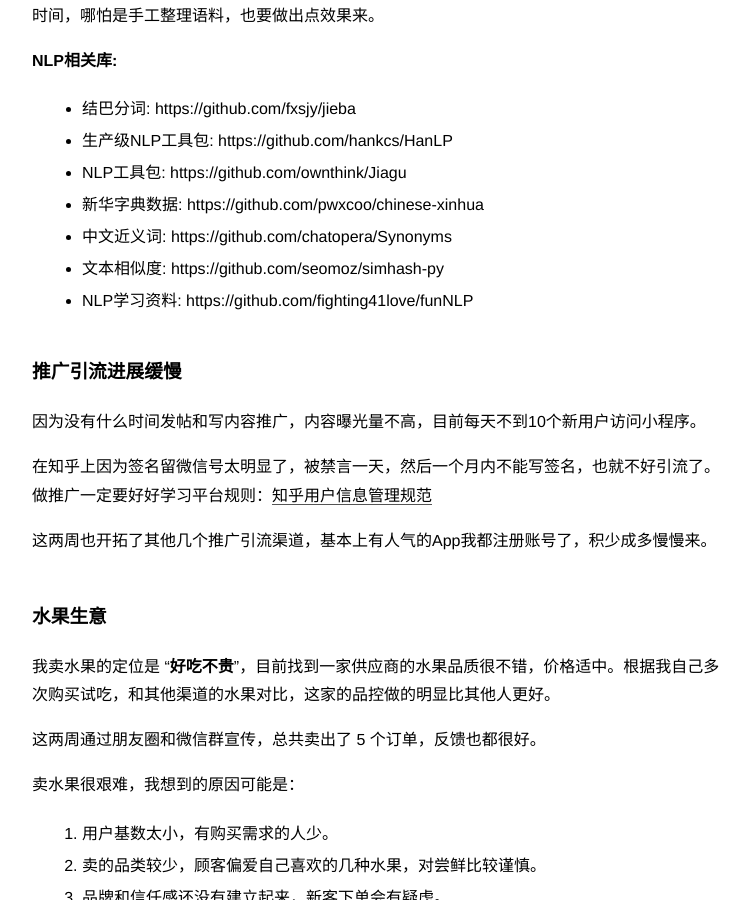
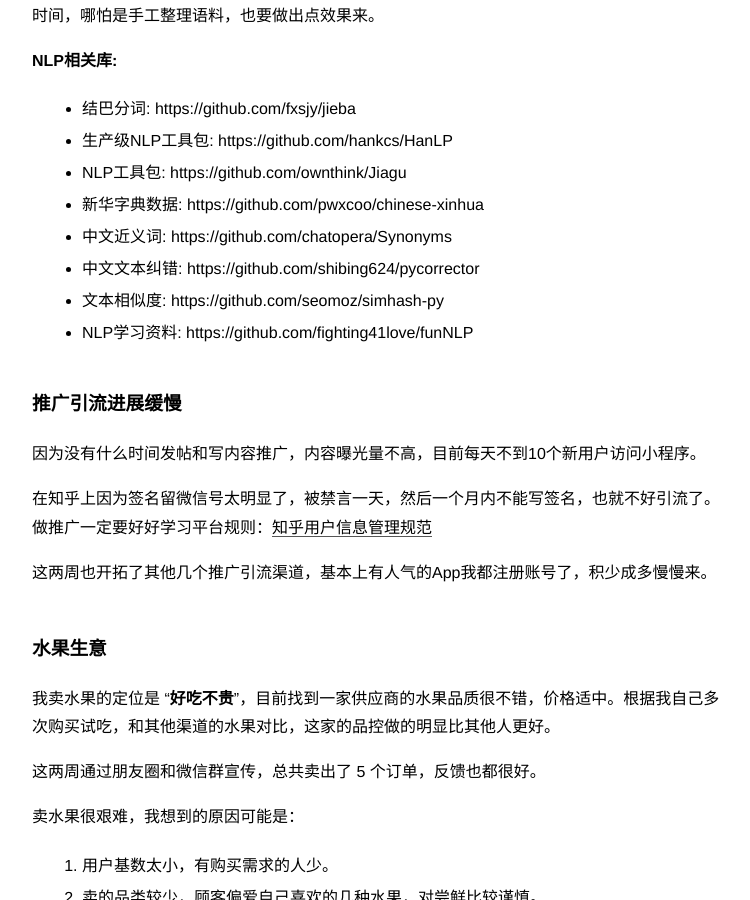
Before and after one commit to guyskk/guyskk.github.io, a Jekyll site: the page built from _posts/2021-05-25-onebiz-3.md, in a window 1280 px wide and 900 px high, scrolled down 1494 px. Shown: the whole window, without its empty margins (258-1008 px from the left). Built offline with Jekyll 4.4.1, drawn with Linux system fonts in a browser that asks for light colours; some of the changed lines change nothing that is shown.

Commit message:
add pycorrector link

```diff
--- a/_posts/2021-05-25-onebiz-3.md
+++ b/_posts/2021-05-25-onebiz-3.md
@@ -47,6 +47,7 @@ title: "自宅创业 - 自动化原创及推广引流进展缓慢"
 - NLP工具包: https://github.com/ownthink/Jiagu
 - 新华字典数据: https://github.com/pwxcoo/chinese-xinhua
 - 中文近义词: https://github.com/chatopera/Synonyms
+- 中文文本纠错: https://github.com/shibing624/pycorrector
 - 文本相似度: https://github.com/seomoz/simhash-py
 - NLP学习资料: https://github.com/fighting41love/funNLP
 
```
